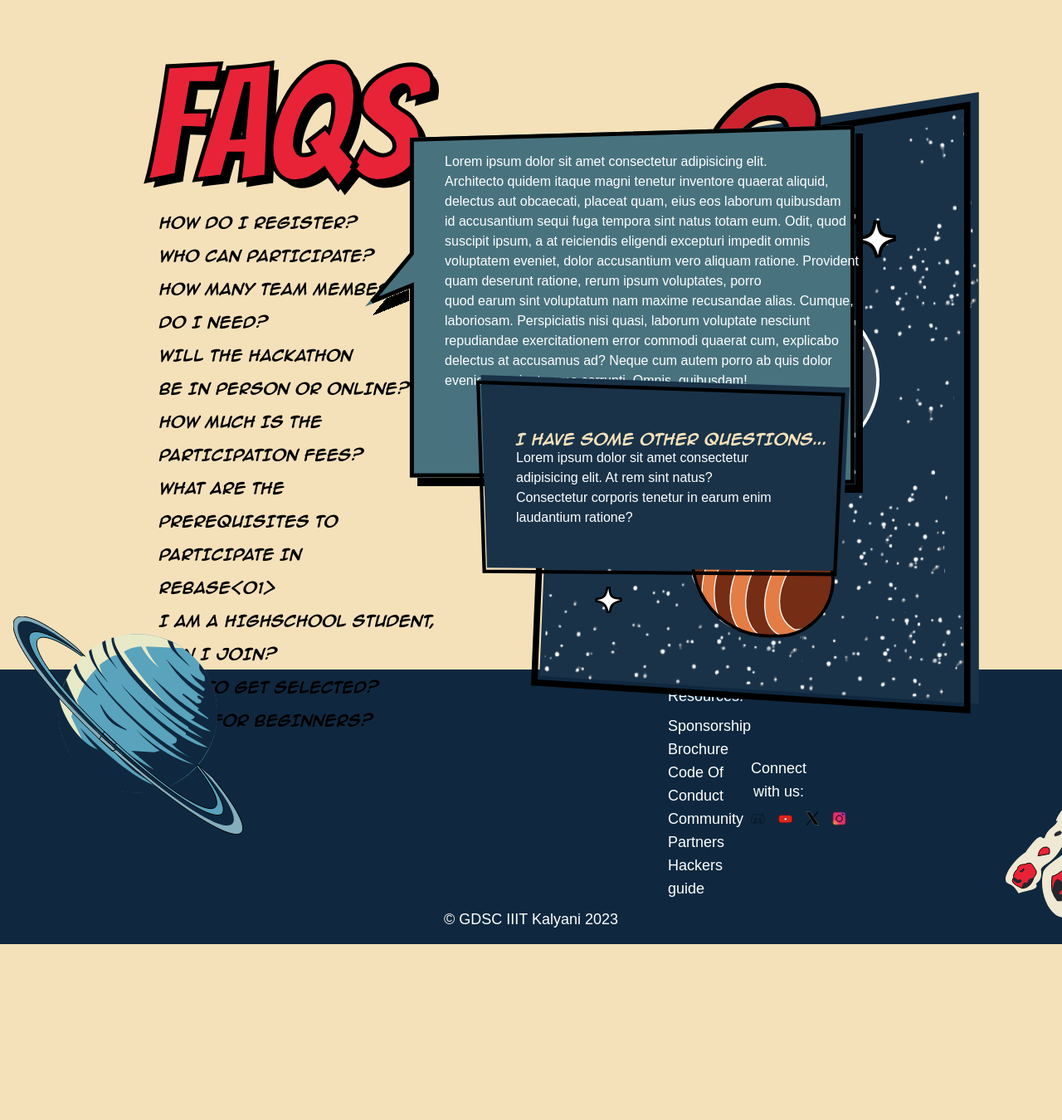
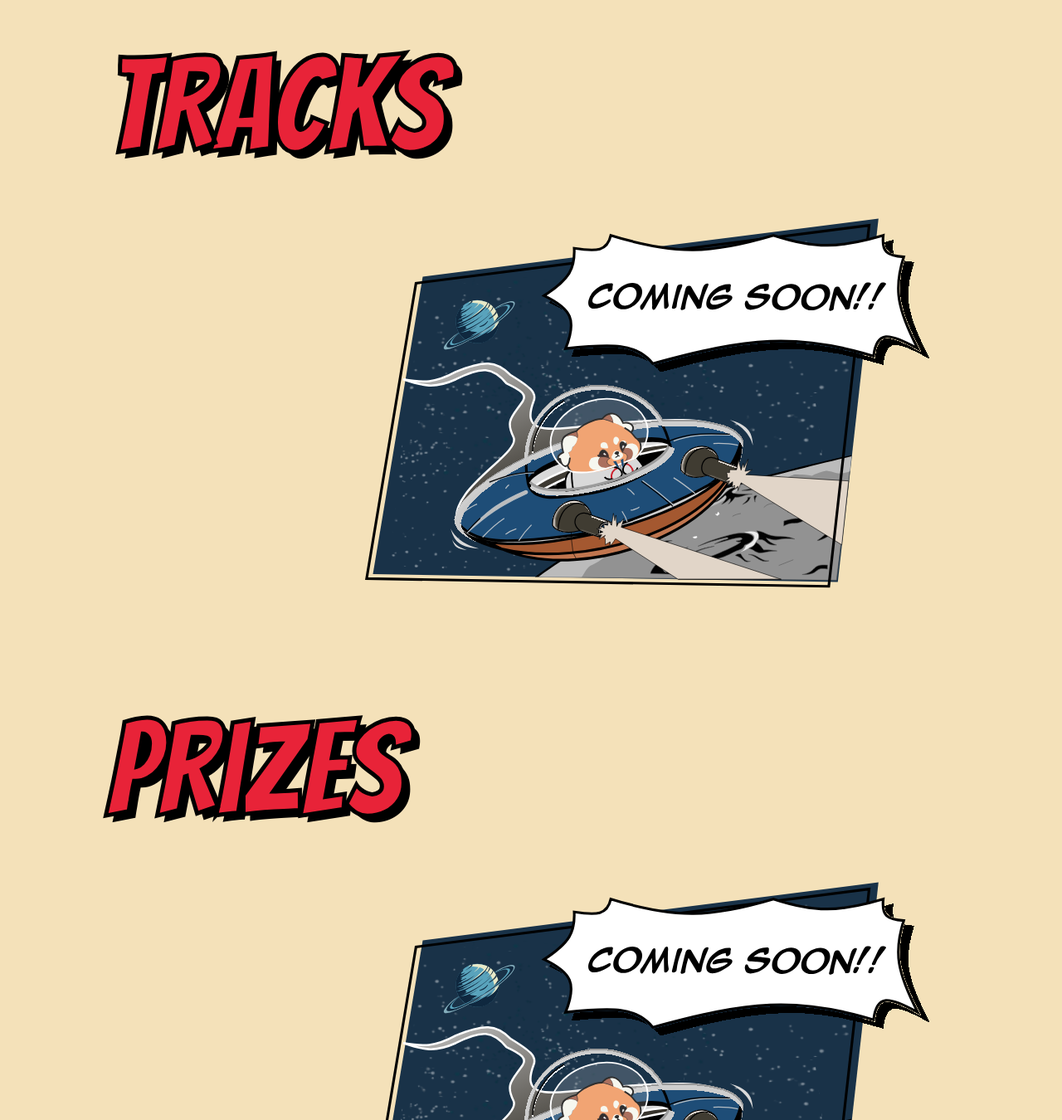
Before and after one commit to GDSC-IIIT-Kalyani/rebase-01, a Next.js app: page / in a window 1280 px wide. Shown: the part 2440-3790 px from the top of the page at 83% size. Before the commit the page ends 3578 px from the top, so only its background shows below. Built offline with nearby package versions, Linux system fonts and the light colour scheme; a web font is replaced by a local one.

Commit message:
feat:tracks-and-prizes-page-added

```diff
--- /dev/null
+++ b/src/app/components/prizes.tsx
@@ -0,0 +1,21 @@
+import React from 'react'
+import { Bangers } from '../fonts'
+import Image from 'next/image'
+
+const Prizes = () => {
+    return (
+        <>
+            <div className='bg-[#f4e1b9] min-h-screen flex flex-col py-5  sm:pl-5  lg:relative lg:py-0 lg:pl-0'>
+                <div className='text-[10rem] text-[#E82338] textStroke pl-[4rem] sm:pl-[8rem] sm:w-[60%] sm:pt-[.4rem] lg:absolute lg:w-[100%] lg:pt-[0]'>
+                    <h1 className={Bangers.className}>Prizes</h1>
+                </div>
+                <div className="comingSoon flex items-center justify-center w-[350vw] pl-10 sm:w-auto lg:absolute lg:top-[10rem] lg:left-[15rem] lg:w-[55vw] lg:bottom-[2rem] xl:w-[45rem] xl:left-[25rem] 2xl:w-[50rem] 2xl:top-[8rem]" >
+                    <Image src="/comingSoon.svg" alt="Coming Soon" width={1200} height={700} />
+                </div>
+            </div>
+
+        </>
+    )
+}
+
+export default Prizes
--- /dev/null
+++ b/src/app/components/tracks.tsx
@@ -0,0 +1,21 @@
+import React from 'react'
+import { Bangers } from '../fonts'
+import Image from 'next/image'
+
+const Tracks = () => {
+    return (
+        <>
+            <div className='bg-[#f4e1b9] min-h-screen flex flex-col py-5  sm:pl-5  lg:relative lg:py-0 lg:pl-0'>
+                <div className='text-[10rem] text-[#E82338] textStroke pl-[4rem] sm:pl-[8rem] sm:w-[60%] sm:pt-[.4rem] lg:absolute lg:w-[100%] lg:pt-[0]'>
+                    <h1 className={Bangers.className}>Tracks</h1>
+                </div>
+                <div className="comingSoon flex items-center justify-center w-[350vw] pl-10 sm:w-auto lg:absolute lg:top-[10rem] lg:left-[15rem] lg:w-[55vw] lg:bottom-[2rem] xl:w-[45rem] xl:left-[25rem] 2xl:w-[50rem] 2xl:top-[8rem]" >
+                    <Image src="/comingSoon.svg" alt="Coming Soon" width={1200} height={700} />
+                </div>
+            </div>
+
+        </>
+    )
+}
+
+export default Tracks
--- a/src/app/globals.css
+++ b/src/app/globals.css
@@ -32,12 +32,13 @@ body {
   text-shadow: 8px 8px #000;
 }
 
-.hero-heading{
+.hero-heading {
   -webkit-text-stroke: 5px black;
   text-shadow: -15px 15px #000;
 }
+
 /* #E32735 */
-.Register-button{
+.Register-button {
   box-shadow: 3px 3px #DF2B2E;
 }
 
--- a/src/app/page.tsx
+++ b/src/app/page.tsx
@@ -5,7 +5,8 @@ import Landing from '@/app/components/landing'
 import About from '@/app/components/about'
 import Timeline from './components/timeline'
 import Footer from '@/app/components/footer'
-
+import Tracks from './components/tracks'
+import Prizes from './components/prizes'
 
 export default function Home() {
   return (
@@ -14,6 +15,8 @@ export default function Home() {
       <Landing />
       <About />
       <Timeline />
+      <Tracks />
+      <Prizes />
       <Faq />
       <Footer />
     </>
--- a/tailwind.config.ts
+++ b/tailwind.config.ts
@@ -13,6 +13,7 @@ const config: Config = {
         'gradient-conic':
           'conic-gradient(from 180deg at 50% 50%, var(--tw-gradient-stops))',
       },
+
     },
   },
   plugins: [],
```
